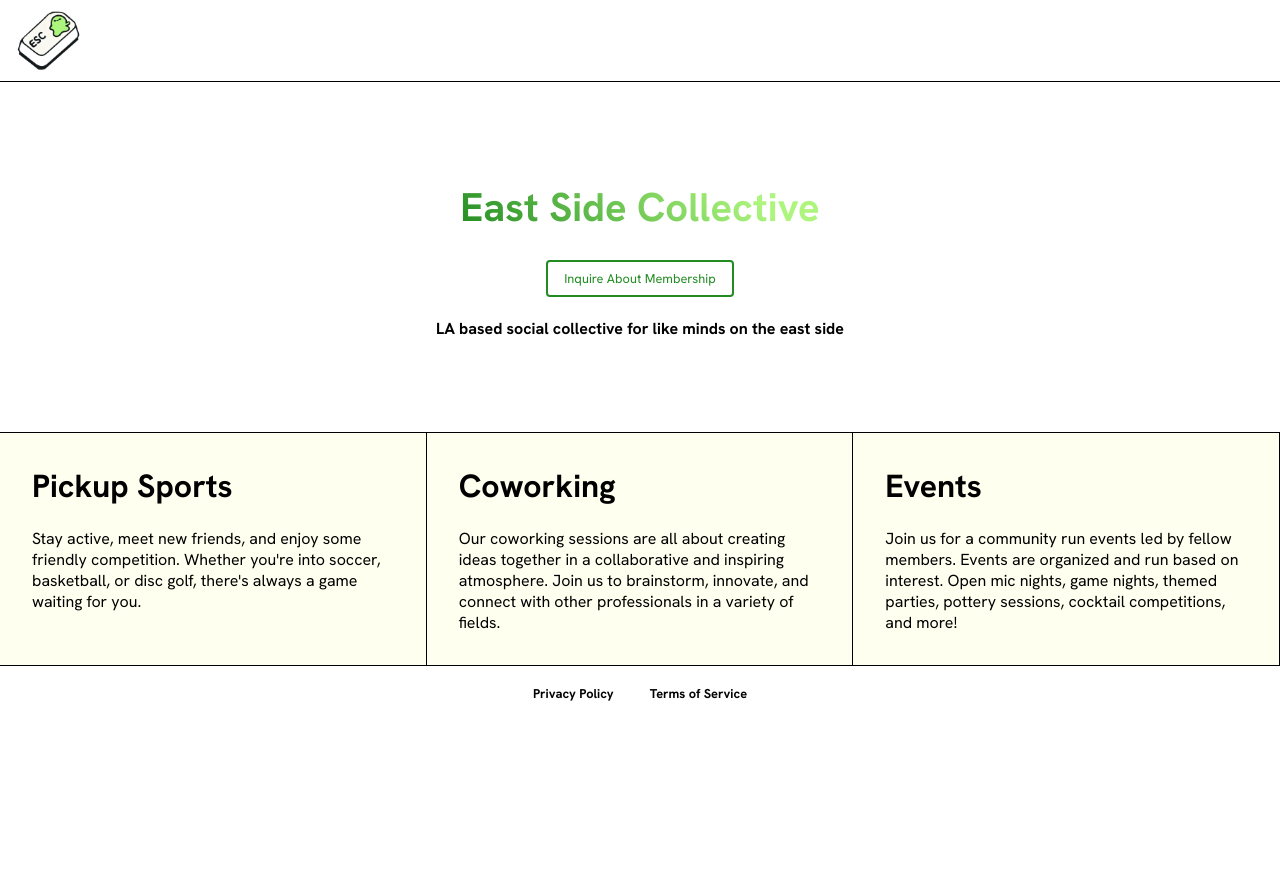
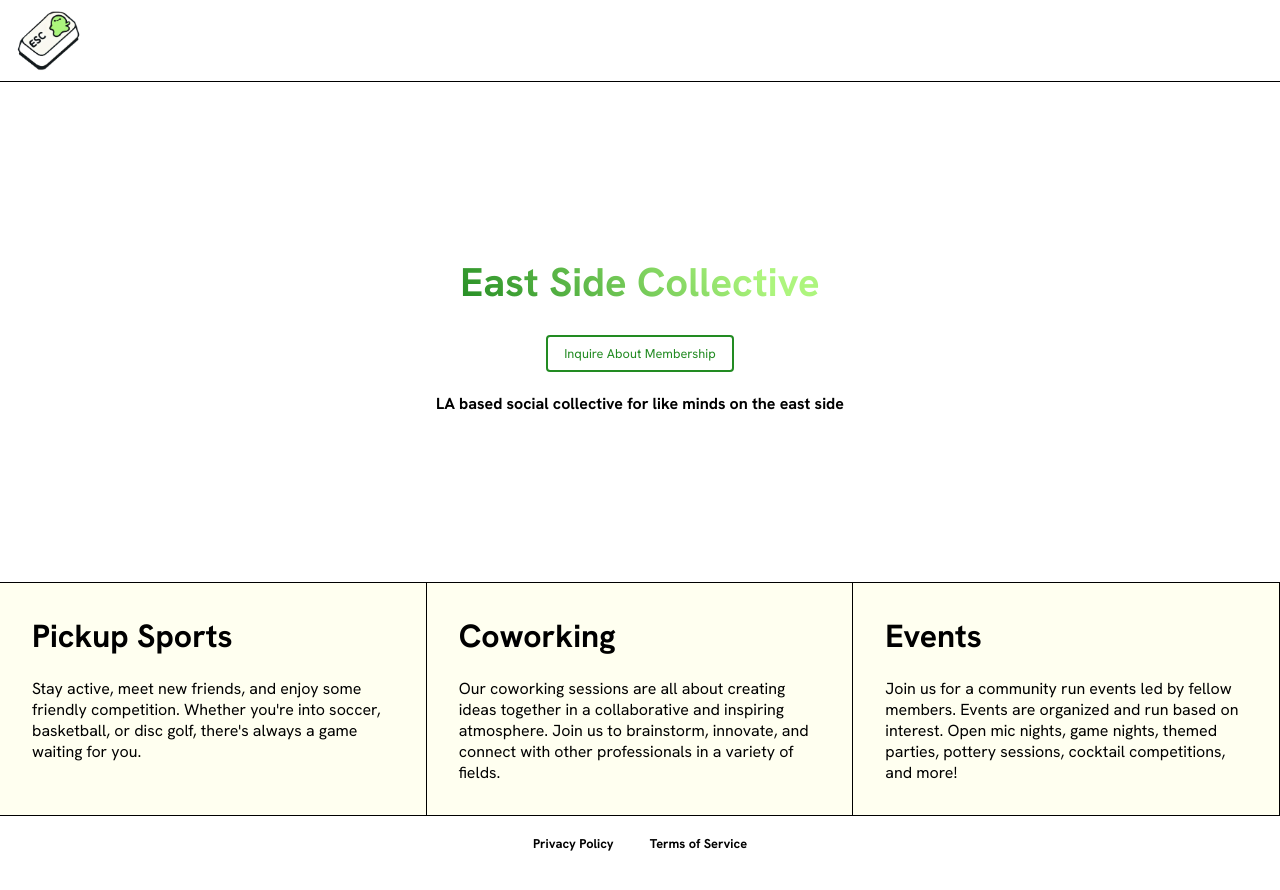
Before and after one commit to EastSideCollective/eastsidecollective.github.io, a Jekyll site: the page built from _pages/index.md, in a window 1280 px wide. Shown: the top 890 px of the page. Built offline with Jekyll 4.4.1, drawn with Linux system fonts in a browser that asks for light colours; our own code applies the rules of GitHub Pages for plain Markdown files.

Commit message:
min-heights

```diff
--- a/_layouts/default.html
+++ b/_layouts/default.html
@@ -10,13 +10,15 @@
   <style>
     .hero {
       position: relative;
-      height: 350px;
+      min-height: 350px;
+      max-height: 500px;
       display: flex;
       flex-direction: column;
       align-items: center;
       justify-content: center;
       text-align: center;
       color: white;
+      flex-grow: 1;
     }
     .hero-text {
       color: black;
--- a/assets/css/style.css
+++ b/assets/css/style.css
@@ -1,12 +1,15 @@
+html, body {
+  height: 100%;
+}
 body {
   font-family: 'Hanken Grotesk', Helvetica, sans-serif;
   margin: 0;
   padding: 0;
   color: black;
+  display: flex;
+  flex-direction: column;
+  min-height: 100vh;
 }
-/* .content {
-  min-height: 100vh;
-} */
 .subtitle {
   font-size: 1rem;
   font-weight: 500;
```
